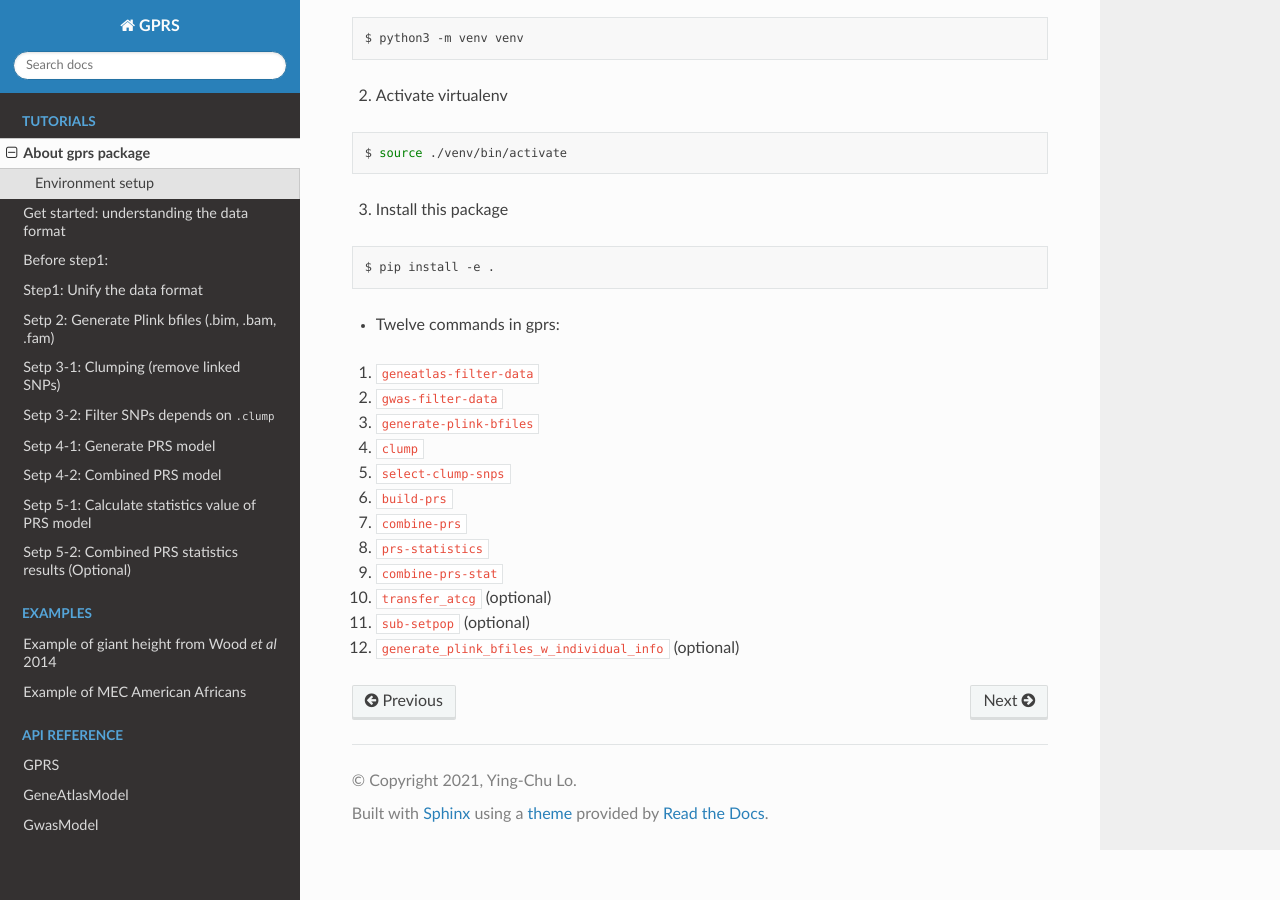
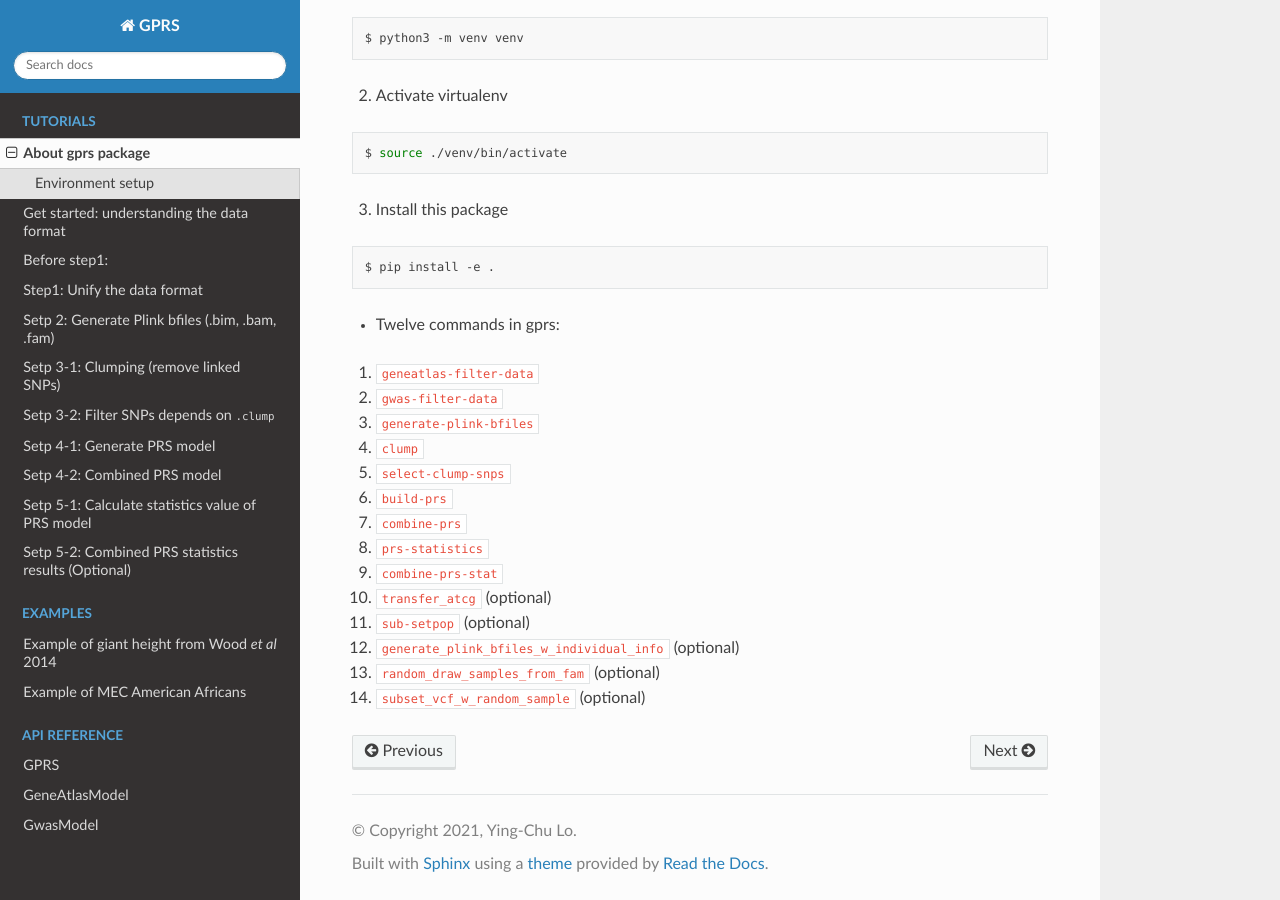
Before and after one commit to imyingchulo/gprs, a Sphinx documentation site: the page built from docs/tutorials/general_info_about_gprs_package.md, in a window 1280 px wide and 900 px high, scrolled down 559 px. Built offline with Sphinx 7.4.7 and the Read the Docs theme 2.0.0, drawn with Linux system fonts in a browser that asks for light colours; pages that are not in the unit, such as notebooks, are missing from menus.

```diff
--- a/docs/tutorials/general_info_about_gprs_package.md
+++ b/docs/tutorials/general_info_about_gprs_package.md
@@ -55,3 +55,7 @@
 11. `sub-setpop` (optional)
 
 12. `generate_plink_bfiles_w_individual_info` (optional)
+
+13. `random_draw_samples_from_fam` (optional)
+
+14. `subset_vcf_w_random_sample` (optional)
```
